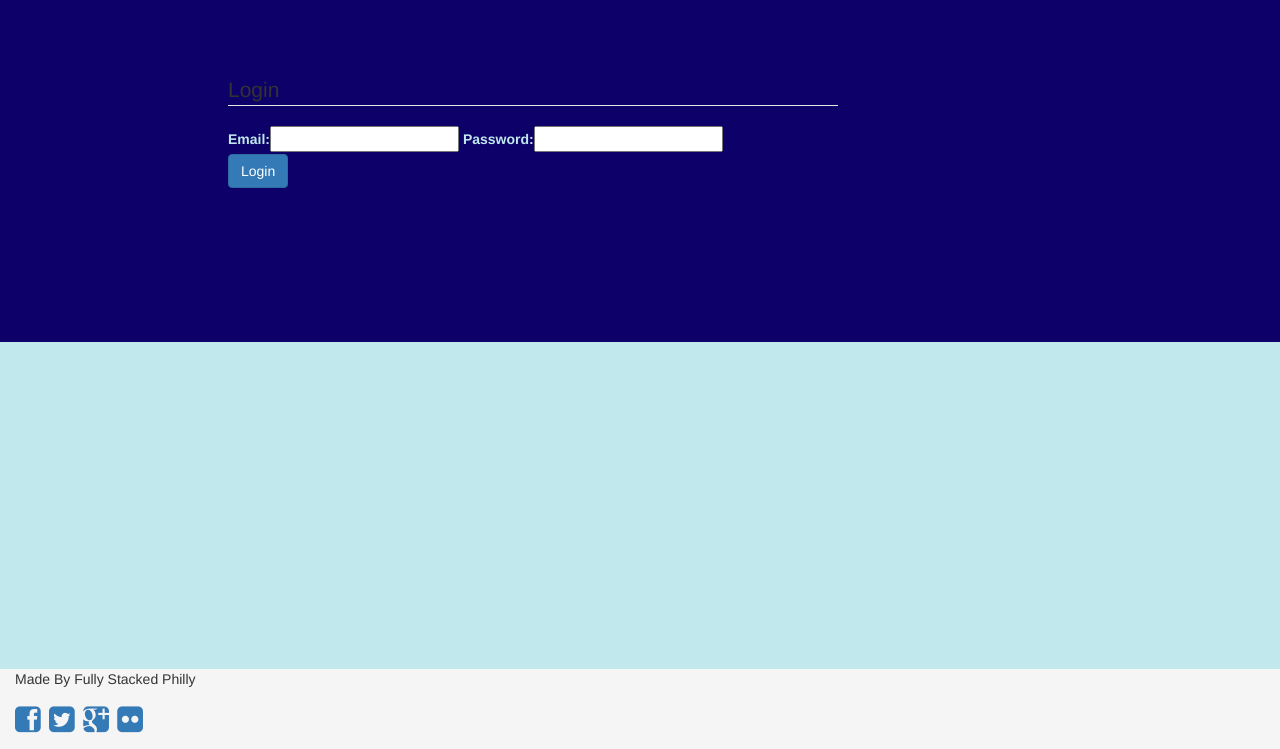
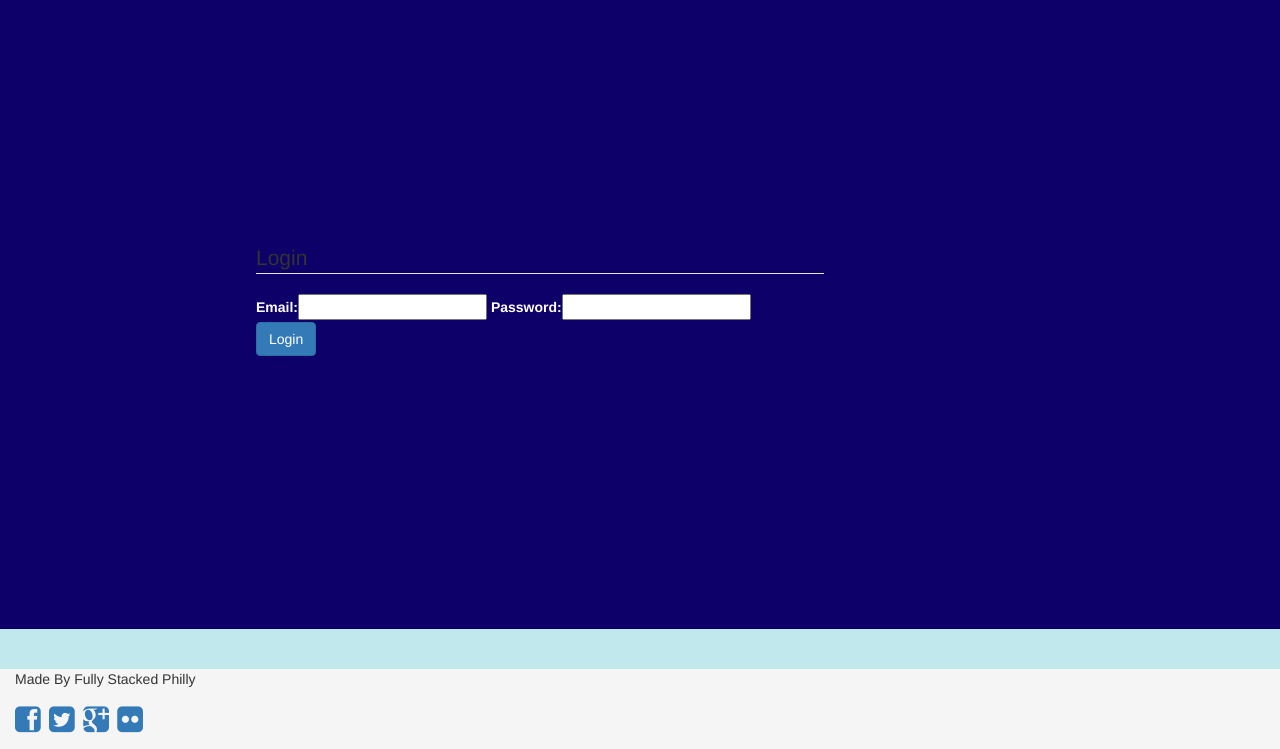
Before and after one commit to Code-Institute-Submissions/property_mogul_final, a Django app: page /login/ in a window 1280 px wide. Shown: the part 51-800 px from the top of the page. Run offline with Django 3.2, Linux system fonts and the light colour scheme; some libraries are stand-ins or nearby versions.

Commit message:
change style to section-b

```diff
--- a/templates/login.html
+++ b/templates/login.html
@@ -1,7 +1,7 @@
 {% extends "base.html" %}
 {% load bootstrap_tags %}
 {% block content %}
-    <div class="intro-header text-left">
+    <div class="content-section-b text-left">
     <div class="row">
         <div class="col-sm-6 col-md-offset-2 block wow bounceIn">
             <form role="form" method="post" action="{% url 'login' %}">
```
